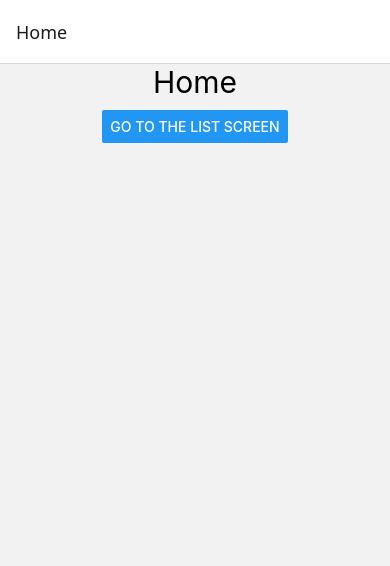
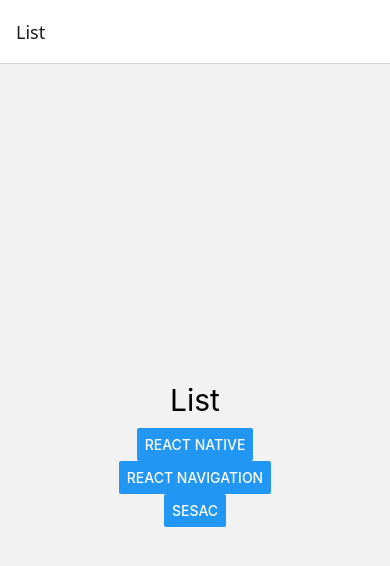
Before and after one commit to YeojinJeon/react-native-navigation, a React Native app: screen / in a window 390 px wide. Shown: the top 566 px of the page. Built offline with nearby package versions, Linux system fonts and the light colour scheme.

Commit message:
[feat] initialRouteName

```diff
--- a/src/navigations/Stack.js
+++ b/src/navigations/Stack.js
@@ -8,7 +8,7 @@
 
 const StackNavigation = () => {
     return (
-        <Stack.Navigator >
+        <Stack.Navigator initialRouteName="List">
             <Stack.Screen name="Home" component={Home} />
             <Stack.Screen name="List" component={List} />
             <Stack.Screen name="Item" component={Item} />
```
